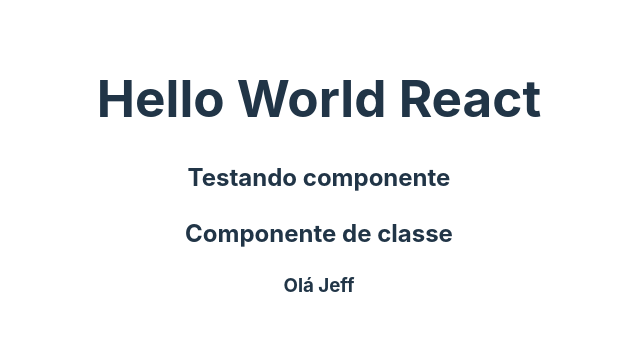
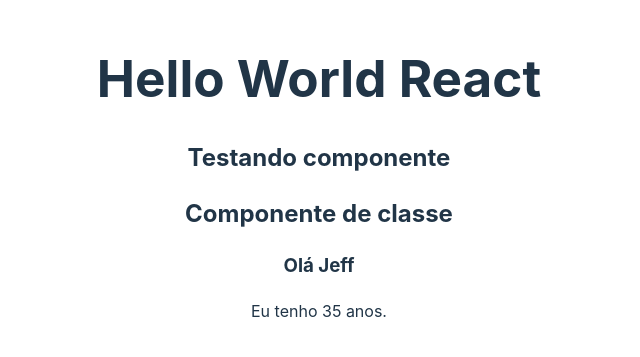
Before and after one commit to francojeferson/react-core-fundamentals, a React (Vite) app in the folder 1_components/: page / in a window 1280 px wide. Shown: the part 223-580 px from the top of the page, without its empty margins (321-961 px from the left). Built offline with nearby package versions, Linux system fonts and the light colour scheme.

Commit message:
docs(components): update App.jsx and PropsExample.jsx

```diff
--- a/1_components/src/App.jsx
+++ b/1_components/src/App.jsx
@@ -13,7 +13,7 @@
       {/* 5:Utiliza o componente importado no JSX */}
       <FunctionalComponent />
       <ClassComponent/>
-      <PropsExample nome="Jeff"/>
+      <PropsExample nome="Jeff" idade={35}/>
     </>
   );
 }
--- a/1_components/src/components/PropsExample.jsx
+++ b/1_components/src/components/PropsExample.jsx
@@ -4,6 +4,7 @@
   return (
     <div>
       <h3>Olá {props.nome}</h3>
+      <p>Eu tenho {props.idade} anos.</p>
     </div>
   );
 };
```
